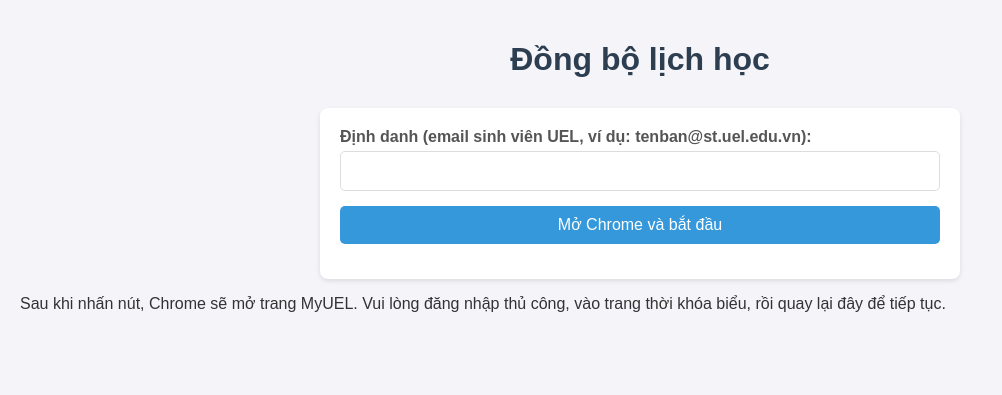
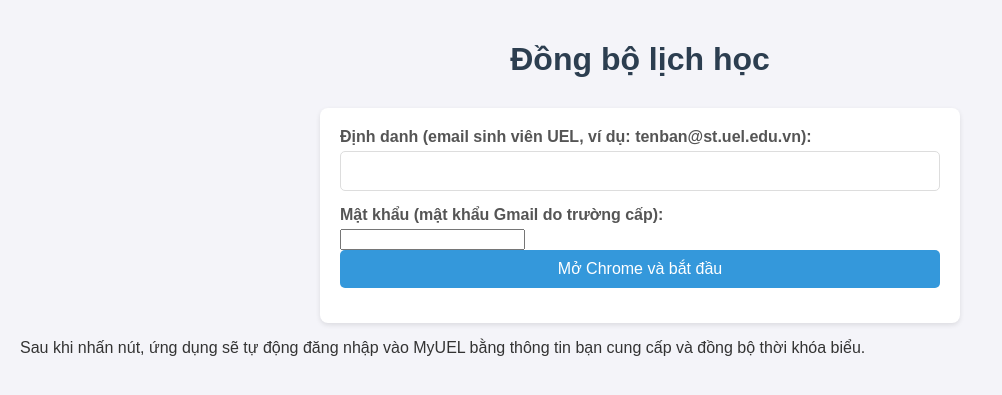
Before and after one commit to Huytai1234/lichhoc, a Flask app: page / in a window 1280 px wide. Shown: the top 395 px of the page, without its empty margins (0-1002 px from the left). Run offline with Flask 3, Linux system fonts and the light colour scheme.

Commit message:
Add login automation

```diff
--- a/app.py
+++ b/app.py
@@ -465,22 +465,43 @@
 def start():
     global global_driver
     user_id = request.form.get('user_id')
-    if not user_id:
-        return render_template('index.html', error="Vui lòng nhập định danh!")
-    # Kiểm tra định dạng email @st.uel.edu.vn
+    password = request.form.get('password')
+    if not user_id or not password:
+        return render_template('index.html', error="Vui lòng nhập đầy đủ định danh và mật khẩu!")
     if not re.match(r'^[a-zA-Z0-9._%+-]+@st\.uel\.edu\.vn$', user_id):
-        return render_template('index.html', error="Định danh không hợp lệ! Vui lòng sử dụng email sinh viên UEL (ví dụ: tenban@st.uel.edu.vn).")
+        return render_template('index.html', error="Định danh không hợp lệ! Vui lòng sử dụng email sinh viên UEL.")
+
     session['user_id'] = user_id
     driver = setup_driver()
     global_driver = driver
     driver.get("https://myuel.uel.edu.vn/")
+
     wait = WebDriverWait(driver, 90)
     try:
+        # Nhấn nút đăng nhập bằng UIS
         hoc_tap_giang_day = wait.until(EC.element_to_be_clickable((By.ID, "ctl11_btLoginUIS")))
         hoc_tap_giang_day.click()
-    except (TimeoutException, NoSuchElementException):
-        pass
-    wait.until(lambda driver: "myuel.uel.edu.vn" in driver.current_url)
+
+        # Chờ trang đăng nhập Google xuất hiện
+        wait.until(EC.presence_of_element_located((By.ID, "identifierId")))
+        email_input = driver.find_element(By.ID, "identifierId")
+        email_input.send_keys(user_id)
+        driver.find_element(By.ID, "identifierNext").click()
+
+        # Chờ trường mật khẩu
+        wait.until(EC.presence_of_element_located((By.NAME, "Passwd")))
+        password_input = driver.find_element(By.NAME, "Passwd")
+        password_input.send_keys(password)
+        driver.find_element(By.ID, "passwordNext").click()
+
+        # Chờ đăng nhập thành công và quay lại MyUEL
+        wait.until(lambda driver: "myuel.uel.edu.vn" in driver.current_url)
+    except (TimeoutException, NoSuchElementException) as e:
+        driver.quit()
+        global_driver = None
+        return render_template('index.html', error=f"Đăng nhập thất bại: {str(e)}. Vui lòng kiểm tra thông tin!")
+
+    # Điều hướng đến trang thời khóa biểu
     wait.until(EC.presence_of_element_located((By.XPATH, "//span[@class='rpText' and text()='Học vụ']")))
     hoc_vu_menu = wait.until(EC.element_to_be_clickable((By.XPATH, "//a[contains(@class, 'rpLink') and .//span[@class='rpText' and text()='Học vụ']]")))
     hoc_vu_menu.click()
@@ -488,6 +509,7 @@
     thoikhoabieu_link = wait.until(EC.element_to_be_clickable((By.XPATH, "//a[.//span[@class='rpText' and text()='Thời khóa biểu'] and contains(@href, 'Ph3wLiN1yCA')]")))
     thoikhoabieu_link.click()
     time.sleep(5)
+
     wait.until(EC.presence_of_element_located((By.XPATH, "//a[contains(text(), 'In thời khóa biểu') and contains(@href, 'Print.aspx')]")))
     nam_hoc_dropdown = wait.until(EC.presence_of_element_located((By.ID, "portlet_3750a397-90f5-4478-b67c-a8f0a1a4060b_ctl00_ddlNamHoc")))
     select_nam_hoc = Select(nam_hoc_dropdown)
--- a/templates/index.html
+++ b/templates/index.html
@@ -10,9 +10,11 @@
     <form method="POST" action="/start">
         <label>Định danh (email sinh viên UEL, ví dụ: tenban@st.uel.edu.vn):</label>
         <input type="email" name="user_id" required>
+        <label>Mật khẩu (mật khẩu Gmail do trường cấp):</label>
+        <input type="password" name="password" required>
         <input type="submit" value="Mở Chrome và bắt đầu">
     </form>
-    <p>Sau khi nhấn nút, Chrome sẽ mở trang MyUEL. Vui lòng đăng nhập thủ công, vào trang thời khóa biểu, rồi quay lại đây để tiếp tục.</p>
+    <p>Sau khi nhấn nút, ứng dụng sẽ tự động đăng nhập vào MyUEL bằng thông tin bạn cung cấp và đồng bộ thời khóa biểu.</p>
     {% if error %}
         <p class="error">{{ error }}</p>
     {% endif %}
```
